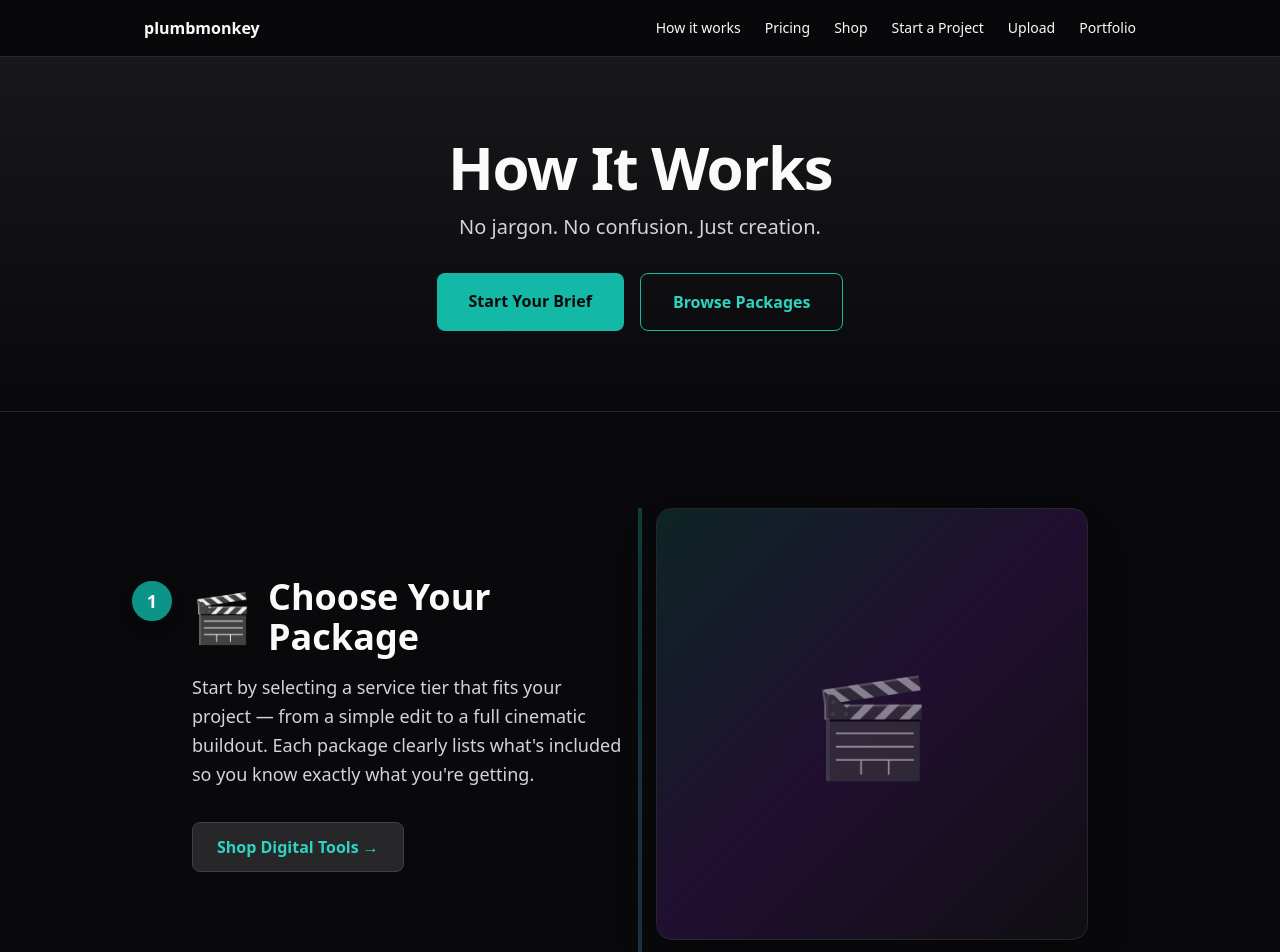
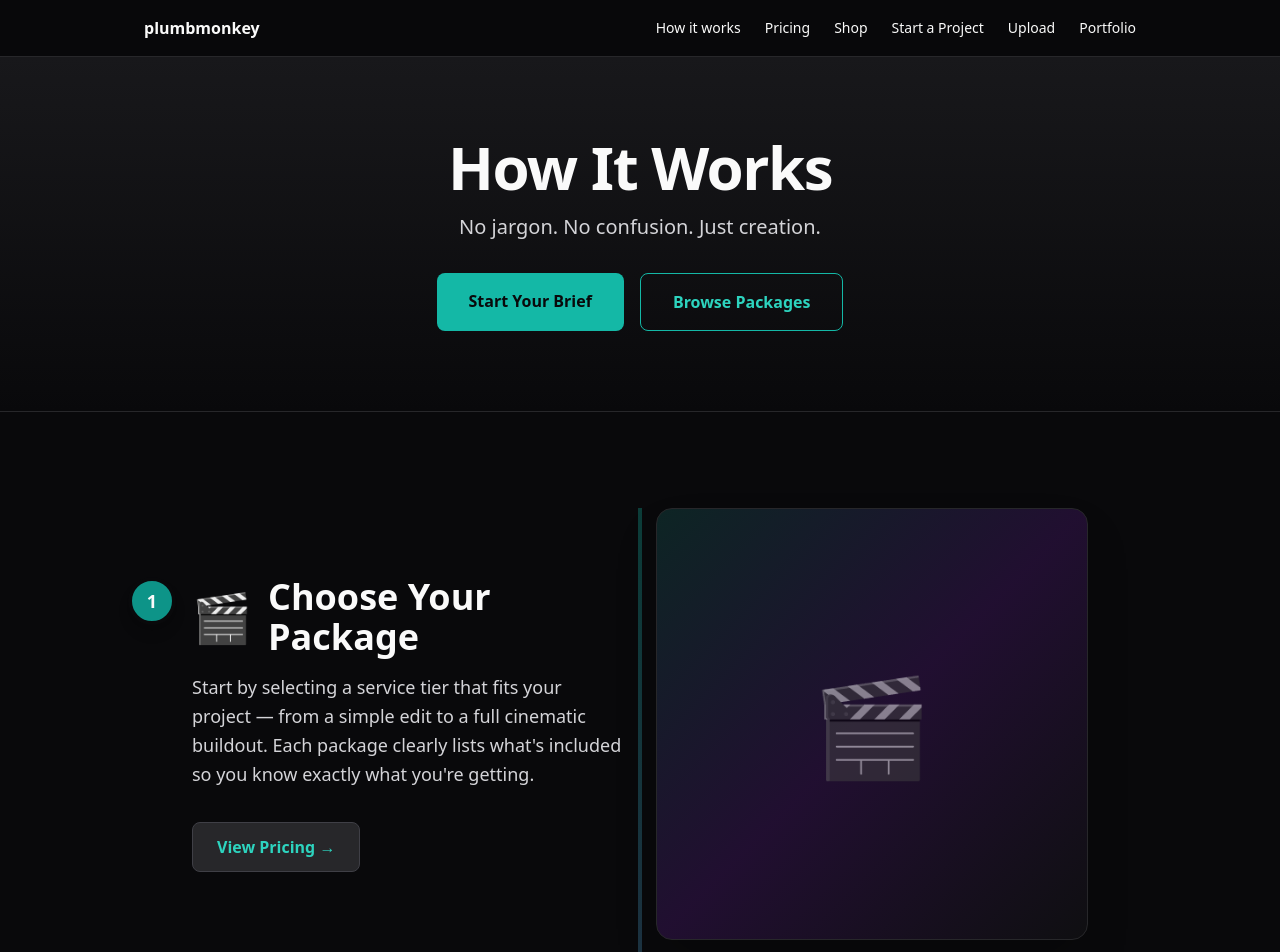
Before and after one commit to PlumbMonkey/plumbmonkey-site, a Next.js app: page /how-it-works in a window 1280 px wide. Shown: the top 952 px of the page. Built offline with nearby package versions, Linux system fonts and the light colour scheme.

Commit message:
Fix broken links on How It Works page - change Browse Packages to point to /pricing-scope instead of removed /sales-hub

```diff
--- a/app/how-it-works/page.tsx
+++ b/app/how-it-works/page.tsx
@@ -11,8 +11,8 @@ export default function HowItWorksPage() {
       title: "Choose Your Package",
       description:
         "Start by selecting a service tier that fits your project — from a simple edit to a full cinematic buildout. Each package clearly lists what's included so you know exactly what you're getting.",
-      cta: "Shop Digital Tools",
-      ctaHref: "/sales-hub",
+      cta: "View Pricing",
+      ctaHref: "/pricing-scope",
     },
     {
       number: 2,
@@ -80,7 +80,7 @@ export default function HowItWorksPage() {
               Start Your Brief
             </Link>
             <Link
-              href="/sales-hub"
+              href="/pricing-scope"
               className="inline-block px-8 py-4 rounded-lg border border-teal-500 text-teal-400 font-semibold hover:bg-teal-500/10 transition"
             >
               Browse Packages
@@ -193,10 +193,10 @@ export default function HowItWorksPage() {
               Start Your Brief
             </Link>
             <Link
-              href="/sales-hub"
+              href="/pricing-scope"
               className="inline-block px-8 py-4 rounded-lg border border-teal-500 text-teal-400 font-semibold hover:bg-teal-500/10 transition"
             >
-              Shop Digital Tools
+              View Packages
             </Link>
           </div>
         </div>
```
Also changed, not shown: how-it-works.html (+1 -1 lines).
